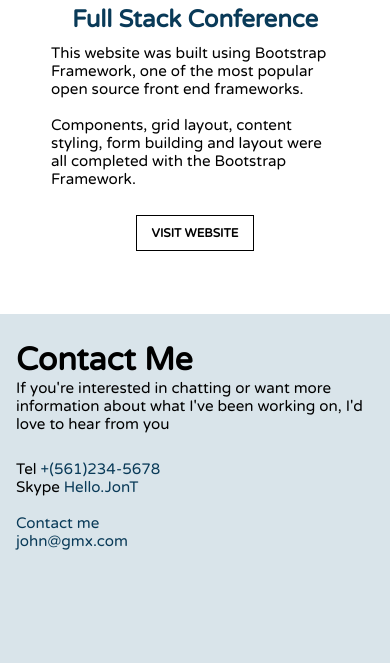
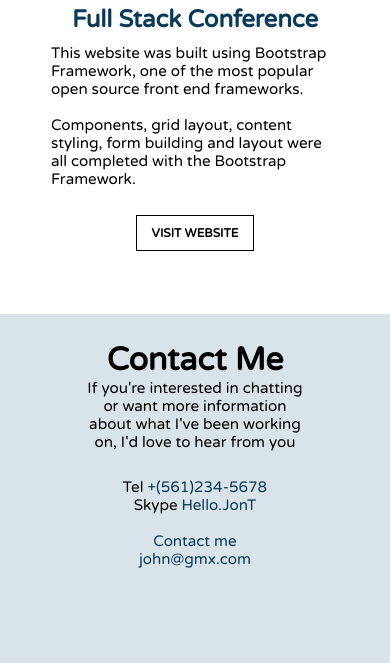
Before and after one commit to jtsapos1/Capstone-Portfolio1, a plain HTML site: page index.html in a window 390 px wide. Shown: the part 4067-4730 px from the top of the page. Drawn offline with Linux system fonts and the light colour scheme.

Commit message:
Update css\flexstyle.css

```diff
--- a/css/flexstyle.css
+++ b/css/flexstyle.css
@@ -397,6 +397,13 @@ span {
 		text-transform: uppercase;
 	}
 
+	.contact {
+		margin: 0 auto;
+		padding-left: 22%;
+		padding-right: 22%;
+		text-align: center;
+	}
+
 }
 
 
```
